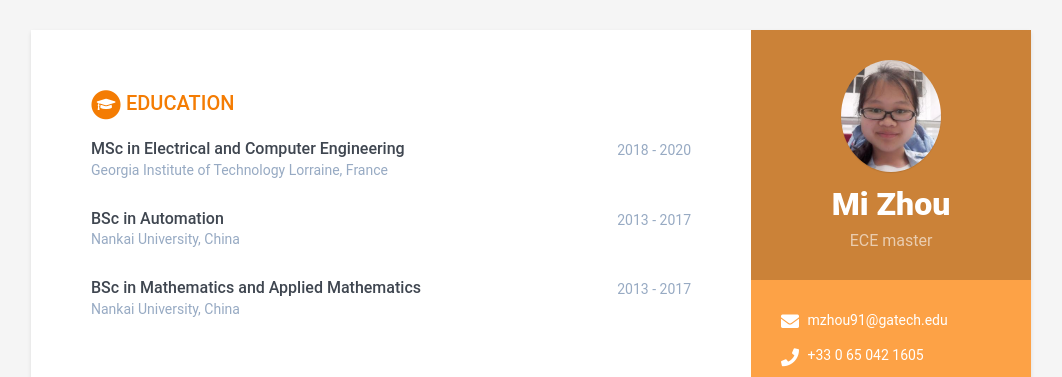
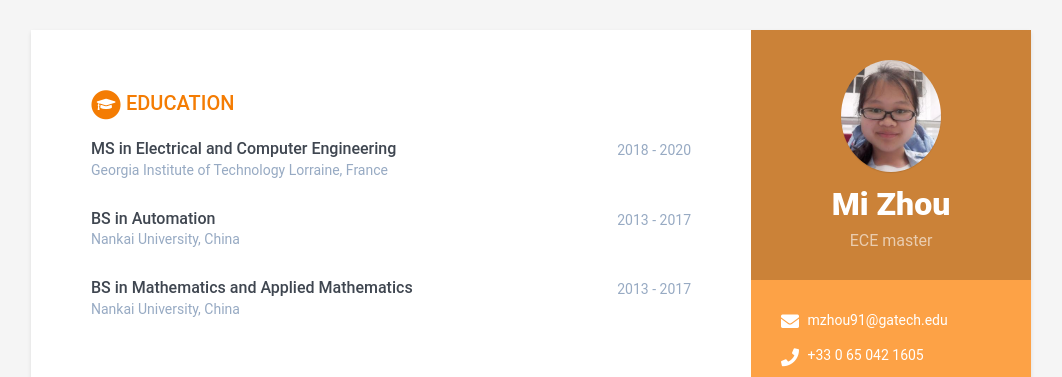
Before and after one commit to jiegenghua/MiZhou-cv, a Jekyll site: the page built from index.html, in a window 1280 px wide. Shown: the top 377 px of the page, without its empty margins (109-1171 px from the left). Built offline with Jekyll 4.4.1, drawn with Linux system fonts in a browser that asks for light colours.

Commit message:
Update data.yml

```diff
--- a/_data/data.yml
+++ b/_data/data.yml
@@ -45,17 +45,17 @@ sidebar:
         link:
 
 education:
-    - degree: MSc in Electrical and Computer Engineering
+    - degree: MS in Electrical and Computer Engineering
       university: Georgia Institute of Technology Lorraine, France
       time: 2018 - 2020
 
 
-    - degree: BSc in Automation
+    - degree: BS in Automation
       university: Nankai University, China
       time: 2013 - 2017
 
 
-    - degree: BSc in Mathematics and Applied Mathematics
+    - degree: BS in Mathematics and Applied Mathematics
       university: Nankai University, China
       time: 2013 - 2017
 
```
